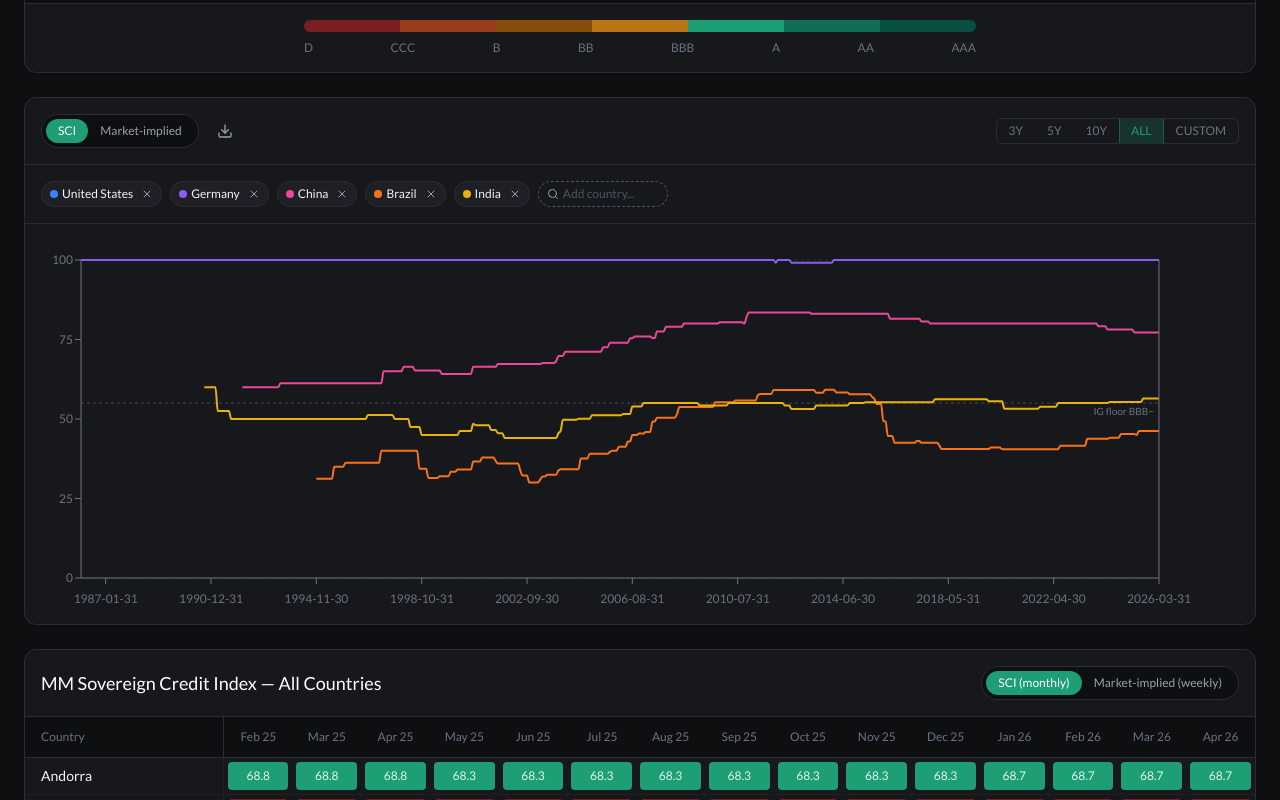
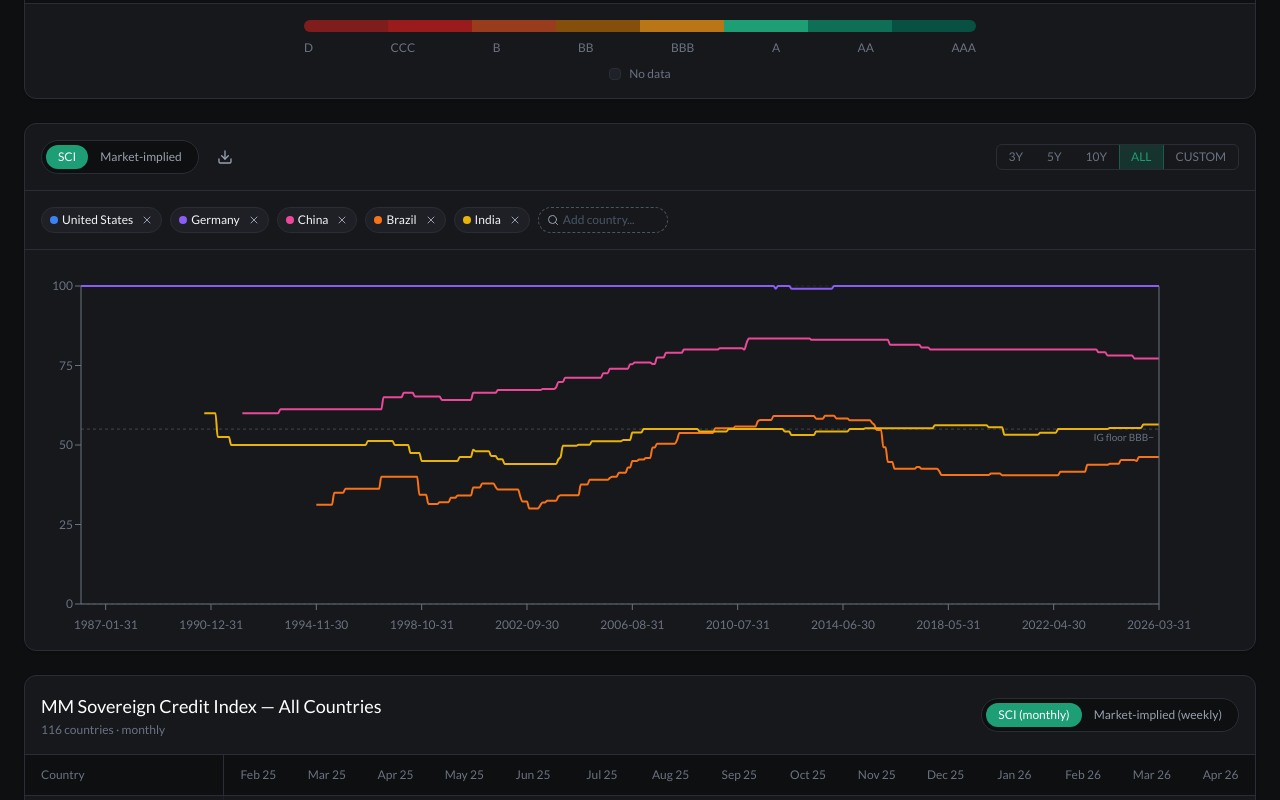
Before and after one commit to Mandamundi/mm-sci, a React (Vite) app: page / in a window 1280 px wide. Shown: the part 760-1560 px from the top of the page. Built offline with nearby package versions, Linux system fonts and the light colour scheme.

Commit message:
map and table logic refix

```diff
--- a/src/components/CountryTable.tsx
+++ b/src/components/CountryTable.tsx
@@ -11,58 +11,44 @@ interface CountryTableProps {
 
 export function CountryTable({ sciData, marketData, onSelectCountry }: CountryTableProps) {
   const [metric, setMetric] = useState<'SCI (monthly)' | 'Market-implied (weekly)'>('SCI (monthly)');
+  const isSci = metric === 'SCI (monthly)';
 
   const { countries, dates } = useMemo(() => {
-    const isSci = metric === 'SCI (monthly)';
-
-    // Always use the full SCI country list — sciData has all 116 countries.
-    // When market-implied is selected, countries without CDS data just show nulls.
-    const countries = Object.keys(sciData).sort();
-
-    // Collect dates from the active source, but only from countries that
-    // actually have data for the selected metric.
-    const allDates = new Set<string>();
-
     if (isSci) {
-      countries.forEach(c => {
-        sciData[c]?.dates.forEach(d => allDates.add(d));
-      });
+      const countries = Object.keys(sciData).sort();
+      const allDates = new Set<string>();
+      countries.forEach(c => sciData[c]?.dates.forEach(d => allDates.add(d)));
+      const dates = Array.from(allDates).sort().slice(-15);
+      return { countries, dates };
     } else {
-      // Only pull dates from marketData — these are the weekly dates.
-      // Countries absent from marketData will just render null cells.
-      Object.values(marketData).forEach(entry => {
-        entry.dates.forEach(d => allDates.add(d));
-      });
+      // Only include countries that actually have market data
+      const countries = Object.keys(marketData).sort();
+      const allDates = new Set<string>();
+      countries.forEach(c => marketData[c]?.dates.forEach(d => allDates.add(d)));
+      const dates = Array.from(allDates).sort().slice(-15);
+      return { countries, dates };
     }
-
-    const sortedDates = Array.from(allDates).sort().slice(-15);
-    return { countries, dates: sortedDates };
-  }, [sciData, marketData, metric]);
+  }, [sciData, marketData, isSci]);
 
   const getValue = (country: string, date: string): number | null => {
-    if (metric === 'SCI (monthly)') {
+    if (isSci) {
       const entry = sciData[country];
       if (!entry) return null;
       const idx = entry.dates.indexOf(date);
-      return idx !== -1 ? entry.sci[idx] : null;
+      return idx !== -1 ? (entry.sci[idx] ?? null) : null;
     } else {
-      // Country may not have market data — return null gracefully
       const entry = marketData[country];
       if (!entry) return null;
       const idx = entry.dates.indexOf(date);
-      return idx !== -1 ? entry.market_implied[idx] : null;
+      return idx !== -1 ? (entry.market_implied[idx] ?? null) : null;
     }
   };
 
-  // Format column header depending on metric frequency
   const formatDate = (date: string): string => {
-    if (metric === 'SCI (monthly)') {
-      // e.g. "2024-03-31" → "Mar 24"
-      const d = new Date(date);
+    const d = new Date(date + 'T00:00:00');
+    if (isSci) {
       return d.toLocaleDateString('en-US', { month: 'short', year: '2-digit' });
     } else {
-      // e.g. "2024-03-31" → "Mar 31"
-      const d = new Date(date);
       return d.toLocaleDateString('en-US', { month: 'short', day: 'numeric' });
     }
   };
@@ -70,9 +56,16 @@ export function CountryTable({ sciData, marketData, onSelectCountry }: CountryTa
   return (
     <div className="bg-white dark:bg-[#16181c] rounded-xl border border-gray-200 dark:border-[#2a2d35] shadow-sm overflow-hidden flex flex-col">
       <div className="p-4 border-b border-gray-200 dark:border-[#2a2d35] flex flex-col sm:flex-row sm:items-center justify-between gap-4">
-        <h2 className="text-lg font-medium text-gray-900 dark:text-white">
-          MM Sovereign Credit Index — All Countries
-        </h2>
+        <div>
+          <h2 className="text-lg font-medium text-gray-900 dark:text-white">
+            MM Sovereign Credit Index — All Countries
+          </h2>
+          <p className="text-xs text-gray-400 dark:text-[#6b7280] mt-0.5">
+            {isSci
+              ? `${countries.length} countries · monthly`
+              : `${countries.length} countries with CDS data · weekly`}
+          </p>
+        </div>
         <PillToggle
           layoutId="table-metric-toggle"
           options={['SCI (monthly)', 'Market-implied (weekly)']}
@@ -81,17 +74,17 @@ export function CountryTable({ sciData, marketData, onSelectCountry }: CountryTa
         />
       </div>
 
-      <div className="overflow-x-auto overflow-y-auto max-h-[420px] custom-scrollbar">
+      <div className="overflow-x-auto overflow-y-auto max-h-[420px]">
         <table className="w-full text-sm text-left border-collapse">
           <thead className="text-xs text-gray-500 dark:text-[#6b7280] bg-gray-50 dark:bg-[#0e0f11] sticky top-0 z-20">
             <tr>
-              <th className="px-4 py-3 font-medium sticky left-0 bg-gray-50 dark:bg-[#0e0f11] z-30 border-b border-r border-gray-200 dark:border-[#2a2d35]">
+              <th className="px-4 py-3 font-medium sticky left-0 bg-gray-50 dark:bg-[#0e0f11] z-30 border-b border-r border-gray-200 dark:border-[#2a2d35] min-w-[160px]">
                 Country
               </th>
               {dates.map(date => (
                 <th
                   key={date}
-                  className="px-2 py-3 font-medium text-center border-b border-gray-200 dark:border-[#2a2d35] min-w-[60px]"
+                  className="px-2 py-3 font-medium text-center border-b border-gray-200 dark:border-[#2a2d35] min-w-[60px] whitespace-nowrap"
                 >
                   {formatDate(date)}
                 </th>
@@ -105,11 +98,11 @@ export function CountryTable({ sciData, marketData, onSelectCountry }: CountryTa
                 onClick={() => onSelectCountry(country)}
                 className="border-b border-gray-100 dark:border-[#1e2025] hover:bg-gray-50 dark:hover:bg-[#1e2025] cursor-pointer transition-colors"
               >
-                <td className="px-4 py-2 font-medium text-gray-900 dark:text-gray-100 sticky left-0 bg-white dark:bg-[#16181c] z-10 border-r border-gray-100 dark:border-[#1e2025]">
+                <td className="px-4 py-2 font-medium text-gray-900 dark:text-gray-100 sticky left-0 bg-white dark:bg-[#16181c] z-10 border-r border-gray-100 dark:border-[#1e2025] whitespace-nowrap">
                   {country}
                 </td>
                 {dates.map(date => (
-                  <td key={date} className="px-1 py-1">
+                  <td key={date} className="px-1 py-1 text-center">
                     <ScoreCell score={getValue(country, date)} />
                   </td>
                 ))}
--- a/src/components/MapSection.tsx
+++ b/src/components/MapSection.tsx
@@ -15,37 +15,95 @@ interface MapSectionProps {
 
 type Metric = 'SCI' | 'Market-implied SCI' | 'Spread';
 
+// world-atlas name → our compute_index.py country name (Title Case)
+const GEO_NAME_MAP: Record<string, string> = {
+  "United States of America": "Usa",
+  "United States":            "Usa",
+  "South Korea":              "South Korea",
+  "Korea":                    "South Korea",
+  "Republic of Korea":        "South Korea",
+  "Czechia":                  "Czechia",
+  "Czech Republic":           "Czechia",
+  "Ivory Coast":              "Ivory Coast",
+  "Côte d'Ivoire":            "Ivory Coast",
+  "Congo":                    "Republic Of The Congo",
+  "Republic of the Congo":    "Republic Of The Congo",
+  "Dominican Rep.":           "Dominican Republic",
+  "Dominican Republic":       "Dominican Republic",
+  "United Kingdom":           "United Kingdom",
+  "United Arab Emirates":     "United Arab Emirates",
+  "Saudi Arabia":             "Saudi Arabia",
+  "Hong Kong":                "Hong Kong",
+  "New Zealand":              "New Zealand",
+  "Papua New Guinea":         "Papua New Guinea",
+  "South Africa":             "South Africa",
+  "El Salvador":              "El Salvador",
+  "Costa Rica":               "Costa Rica",
+  "Sri Lanka":                "Sri Lanka",
+};
+
+function getSpreadColor(val: number, isDark: boolean): string {
+  // Positive = agencies ahead of market (stress) → warm
+  // Negative = market ahead of agencies (upgrade) → cool green
+  if (val > 15)  return isDark ? '#7f1d1d' : '#dc2626';
+  if (val > 8)   return isDark ? '#993c1d' : '#ea580c';
+  if (val > 3)   return isDark ? '#ba7517' : '#f59e0b';
+  if (val > -3)  return isDark ? '#2a2d35' : '#d1d5db'; // near-zero neutral
+  if (val > -8)  return isDark ? '#065f46' : '#6ee7b7';
+  if (val > -15) return isDark ? '#064e3b' : '#34d399';
+  return isDark ? '#022c22' : '#10b981';
+}
+
+const SCI_LEGEND_ITEMS = [
+  { label: 'D',   colorDark: '#7f1d1d', colorLight: '#fca5a5' },
+  { label: 'CCC', colorDark: '#991b1b', colorLight: '#f87171' },
+  { label: 'B',   colorDark: '#993c1d', colorLight: '#fb923c' },
+  { label: 'BB',  colorDark: '#854f0b', colorLight: '#fbbf24' },
+  { label: 'BBB', colorDark: '#ba7517', colorLight: '#fcd34d' },
+  { label: 'A',   colorDark: '#1d9e75', colorLight: '#34d399' },
+  { label: 'AA',  colorDark: '#0f6e56', colorLight: '#10b981' },
+  { label: 'AAA', colorDark: '#085041', colorLight: '#059669' },
+];
+
+const SPREAD_LEGEND_ITEMS = [
+  { label: '+15+', colorDark: '#7f1d1d', colorLight: '#dc2626' },
+  { label: '+8',   colorDark: '#993c1d', colorLight: '#ea580c' },
+  { label: '+3',   colorDark: '#ba7517', colorLight: '#f59e0b' },
+  { label: '≈0',   colorDark: '#2a2d35', colorLight: '#d1d5db' },
+  { label: '−3',   colorDark: '#065f46', colorLight: '#6ee7b7' },
+  { label: '−8',   colorDark: '#064e3b', colorLight: '#34d399' },
+  { label: '−15+', colorDark: '#022c22', colorLight: '#10b981' },
+];
+
 export function MapSection({ snapshot }: MapSectionProps) {
   const [metric, setMetric] = useState<Metric>('SCI');
   const [position, setPosition] = useState({ coordinates: [0, 20] as [number, number], zoom: 1 });
-  const [tooltipContent, setTooltipContent] = useState("");
+  const [tooltip, setTooltip] = useState<{ content: string; x: number; y: number } | null>(null);
   const containerRef = useRef<HTMLDivElement>(null);
   const { isDark } = useDarkMode();
 
-  const handleZoomIn = () => {
-    if (position.zoom >= 4) return;
-    setPosition((pos) => ({ ...pos, zoom: pos.zoom * 1.5 }));
-  };
+  const handleZoomIn  = () => setPosition(p => ({ ...p, zoom: Math.min(p.zoom * 1.5, 4) }));
+  const handleZoomOut = () => setPosition(p => ({ ...p, zoom: Math.max(p.zoom / 1.5, 1) }));
 
-  const handleZoomOut = () => {
-    if (position.zoom <= 1) return;
-    setPosition((pos) => ({ ...pos, zoom: pos.zoom / 1.5 }));
-  };
-
-  const handleMoveEnd = (position: any) => {
-    setPosition(position);
-  };
-
+  // Lookup keyed by lowercase country name for resilient matching
   const dataMap = useMemo(() => {
-    const map = new Map();
-    snapshot.forEach(d => map.set(d.country, d));
-    // Also map by ID if possible, but world-atlas uses names or ISO codes.
-    // We'll try to match by name.
+    const map = new Map<string, typeof snapshot[0]>();
+    snapshot.forEach(d => map.set(d.country.toLowerCase(), d));
     return map;
   }, [snapshot]);
 
+  const noDataFill  = isDark ? '#1e2228' : '#e2e8f0';
+  const strokeColor = isDark ? '#0e0f11' : '#ffffff';
+  const mapBg       = isDark ? '#0e0f11' : '#dde8f0';
+
+  const legendItems = metric === 'Spread' ? SPREAD_LEGEND_ITEMS : SCI_LEGEND_ITEMS;
+
   return (
-    <div className="bg-white dark:bg-[#16181c] rounded-xl border border-gray-200 dark:border-[#2a2d35] shadow-sm overflow-hidden" ref={containerRef}>
+    <div
+      className="bg-white dark:bg-[#16181c] rounded-xl border border-gray-200 dark:border-[#2a2d35] shadow-sm overflow-hidden"
+      ref={containerRef}
+    >
+      {/* ── Header ── */}
       <div className="p-4 border-b border-gray-200 dark:border-[#2a2d35] flex items-center justify-between">
         <h2 className="text-lg font-medium text-gray-900 dark:text-white">World Credit Ratings</h2>
         <div className="flex items-center gap-4">
@@ -53,77 +111,92 @@ export function MapSection({ snapshot }: MapSectionProps) {
             layoutId="map-metric-toggle"
             options={['SCI', 'Market-implied SCI', 'Spread']}
             selected={metric}
-            onChange={setMetric}
+            onChange={(v) => setMetric(v as Metric)}
           />
           <ExportButton targetRef={containerRef} filename="world-credit-ratings" />
         </div>
       </div>
 
-      <div className="relative w-full aspect-[2/1] bg-[#f8f9fa] dark:bg-[#0e0f11]">
+      {/* ── Map ── */}
+      <div className="relative w-full aspect-[2/1]" style={{ background: mapBg }}>
+        {/* Zoom buttons */}
         <div className="absolute top-4 left-4 flex flex-col gap-1 z-10">
-          <button onClick={handleZoomIn} className="p-1.5 bg-white dark:bg-[#16181c] border border-gray-200 dark:border-[#2a2d35] rounded-md shadow-sm text-gray-600 dark:text-gray-400 hover:text-gray-900 dark:hover:text-gray-100">
-            <Plus size={16} />
-          </button>
-          <button onClick={handleZoomOut} className="p-1.5 bg-white dark:bg-[#16181c] border border-gray-200 dark:border-[#2a2d35] rounded-md shadow-sm text-gray-600 dark:text-gray-400 hover:text-gray-900 dark:hover:text-gray-100">
-            <Minus size={16} />
-          </button>
+          {[{ icon: <Plus size={16} />, fn: handleZoomIn }, { icon: <Minus size={16} />, fn: handleZoomOut }].map(
+            ({ icon, fn }, i) => (
+              <button
+                key={i}
+                onClick={fn}
+                className="p-1.5 bg-white dark:bg-[#16181c] border border-gray-200 dark:border-[#2a2d35]
+                           rounded-md shadow-sm text-gray-600 dark:text-gray-400
+                           hover:text-gray-900 dark:hover:text-gray-100 transition-colors"
+              >
+                {icon}
+              </button>
+            )
+          )}
         </div>
 
-        <ComposableMap projectionConfig={{ scale: 140 }} width={800} height={400} className="w-full h-full">
-          <ZoomableGroup zoom={position.zoom} center={position.coordinates} onMoveEnd={handleMoveEnd}>
+        <ComposableMap
+          projectionConfig={{ scale: 140 }}
+          width={800}
+          height={400}
+          className="w-full h-full"
+          style={{ background: 'transparent' }}
+        >
+          <ZoomableGroup zoom={position.zoom} center={position.coordinates} onMoveEnd={setPosition}>
             <Geographies geography={geoUrl}>
               {({ geographies }) =>
                 geographies.map((geo) => {
-                  const countryName = geo.properties.name;
-                  // Simple mapping for common mismatches
-                  let mappedName = countryName;
-                  if (countryName === "United States of America") mappedName = "United States";
+                  const rawName  = geo.properties.name as string;
+                  const resolved = GEO_NAME_MAP[rawName] ?? rawName;
+                  const d        = dataMap.get(resolved.toLowerCase());
 
-                  const d = dataMap.get(mappedName);
-
-                  let val = null;
+                  let val: number | null = null;
                   if (d) {
-                    if (metric === 'SCI') val = d.sci;
-                    if (metric === 'Market-implied SCI') val = d.market_implied;
-                    if (metric === 'Spread') val = d.spread;
+                    if (metric === 'SCI')                val = d.sci ?? null;
+                    if (metric === 'Market-implied SCI') val = d.market_implied ?? null;
+                    if (metric === 'Spread')             val = d.spread ?? null;
                   }
 
-                  // Spread uses a different color scale (diverging)
-                  let fill = isDark ? '#2a2d35' : '#e5e7eb';
-                  if (val !== null) {
-                    if (metric === 'Spread') {
-                      // Spread: positive = orange, negative = green
-                      if (val > 5) fill = isDark ? '#993c1d' : '#fb923c';
-                      else if (val > 0) fill = isDark ? '#ba7517' : '#facc15';
-                      else if (val > -5) fill = isDark ? '#0f6e56' : '#86efac';
-                      else fill = isDark ? '#085041' : '#4ade80';
-                    } else {
-                      fill = getScoreColor(val, isDark).fill;
-                    }
-                  }
+                  const fill =
+                    val === null
+                      ? noDataFill
+                      : metric === 'Spread'
+                        ? getSpreadColor(val, isDark)
+                        : getScoreColor(val, isDark).fill;
 
                   return (
                     <Geography
                       key={geo.rsmKey}
                       geography={geo}
                       fill={fill}
-                      stroke={isDark ? '#0e0f11' : '#ffffff'}
-                      strokeWidth={0.5}
+                      stroke={strokeColor}
+                      strokeWidth={0.4}
                       style={{
                         default: { outline: 'none' },
-                        hover: { outline: 'none', opacity: 0.8 },
+                        hover:   { outline: 'none', filter: 'brightness(1.25)', cursor: 'pointer' },
                         pressed: { outline: 'none' },
                       }}
-                      onMouseEnter={() => {
+                      onMouseEnter={(e: React.MouseEvent) => {
+                        const rect = containerRef.current?.getBoundingClientRect();
+                        const x = rect ? e.clientX - rect.left : 0;
+                        const y = rect ? e.clientY - rect.top  : 0;
+                        let content: string;
                         if (d) {
-                          setTooltipContent(`${d.flag || ''} ${d.country}: ${metric} = ${val !== null ? val.toFixed(1) : 'N/A'}`);
+                          const fmt = (v: number | null | undefined) =>
+                            v != null ? v.toFixed(1) : '—';
+                          if (metric === 'SCI')
+                            content = `${d.country}  ·  SCI: ${fmt(d.sci)}`;
+                          else if (metric === 'Market-implied SCI')
+                            content = `${d.country}  ·  Market-implied: ${fmt(d.market_implied)}`;
+                          else
+                            content = `${d.country}  ·  Spread: ${fmt(d.spread)}`;
                         } else {
-                          setTooltipContent(`${countryName}: No data`);
+                          content = `${rawName}: No data`;
                         }
+                        setTooltip({ content, x, y });
                       }}
-                      onMouseLeave={() => {
-                        setTooltipContent("");
-                      }}
+                      onMouseLeave={() => setTooltip(null)}
                     />
                   );
                 })
@@ -132,32 +205,54 @@ export function MapSection({ snapshot }: MapSectionProps) {
           </ZoomableGroup>
         </ComposableMap>
 
-        {tooltipContent && (
-          <div className="absolute bottom-4 left-4 bg-white dark:bg-[#16181c] px-3 py-1.5 rounded-md shadow-md border border-gray-200 dark:border-[#2a2d35] text-sm font-medium text-gray-900 dark:text-gray-100 pointer-events-none">
-            {tooltipContent}
+        {/* Floating tooltip */}
+        {tooltip && (
+          <div
+            className="absolute pointer-events-none z-20 px-3 py-1.5 rounded-md shadow-md border text-sm font-medium
+                       bg-white dark:bg-[#16181c] border-gray-200 dark:border-[#2a2d35]
+                       text-gray-900 dark:text-gray-100 whitespace-nowrap"
+            style={{ left: tooltip.x + 14, top: tooltip.y - 10 }}
+          >
+            {tooltip.content}
           </div>
         )}
       </div>
 
-      <div className="p-4 border-t border-gray-200 dark:border-[#2a2d35] flex flex-col items-center">
+      {/* ── Legend ── */}
+      <div className="px-6 py-4 border-t border-gray-200 dark:border-[#2a2d35] flex flex-col items-center gap-2">
+        {/* Spread context labels */}
+        {metric === 'Spread' && (
+          <div className="w-full max-w-2xl flex justify-between text-xs text-gray-400 dark:text-[#6b7280]">
+            <span>← Agencies ahead of market (stress)</span>
+            <span>Market ahead of agencies (upgrade) →</span>
+          </div>
+        )}
+
+        {/* Gradient bar */}
         <div className="w-full max-w-2xl flex h-3 rounded-full overflow-hidden">
-          <div className="flex-1 bg-[#791f1f] dark:bg-[#791f1f]" title="D to CCC (0-29)"></div>
-          <div className="flex-1 bg-[#993c1d] dark:bg-[#993c1d]" title="B (30-44)"></div>
-          <div className="flex-1 bg-[#854f0b] dark:bg-[#854f0b]" title="BB (45-54)"></div>
-          <div className="flex-1 bg-[#ba7517] dark:bg-[#ba7517]" title="BBB (55-59)"></div>
-          <div className="flex-1 bg-[#1d9e75] dark:bg-[#1d9e75]" title="A (60-74)"></div>
-          <div className="flex-1 bg-[#0f6e56] dark:bg-[#0f6e56]" title="AA (75-89)"></div>
-          <div className="flex-1 bg-[#085041] dark:bg-[#085041]" title="AAA (90-100)"></div>
+          {legendItems.map((item, i) => (
+            <div
+              key={i}
+              className="flex-1"
+              style={{ background: isDark ? item.colorDark : item.colorLight }}
+            />
+          ))}
         </div>
-        <div className="w-full max-w-2xl flex justify-between mt-2 text-xs text-gray-500 dark:text-[#6b7280]">
-          <span>D</span>
-          <span>CCC</span>
-          <span>B</span>
-          <span>BB</span>
-          <span>BBB</span>
-          <span>A</span>
-          <span>AA</span>
-          <span>AAA</span>
+
+        {/* Tick labels */}
+        <div className="w-full max-w-2xl flex justify-between text-xs text-gray-500 dark:text-[#6b7280]">
+          {legendItems.map((item, i) => (
+            <span key={i}>{item.label}</span>
+          ))}
+        </div>
+
+        {/* No-data key */}
+        <div className="flex items-center gap-2 text-xs text-gray-400 dark:text-[#6b7280] mt-0.5">
+          <span
+            className="inline-block w-3 h-3 rounded-sm border border-gray-300 dark:border-[#2a2d35]"
+            style={{ background: noDataFill }}
+          />
+          <span>No data</span>
         </div>
       </div>
     </div>
```
